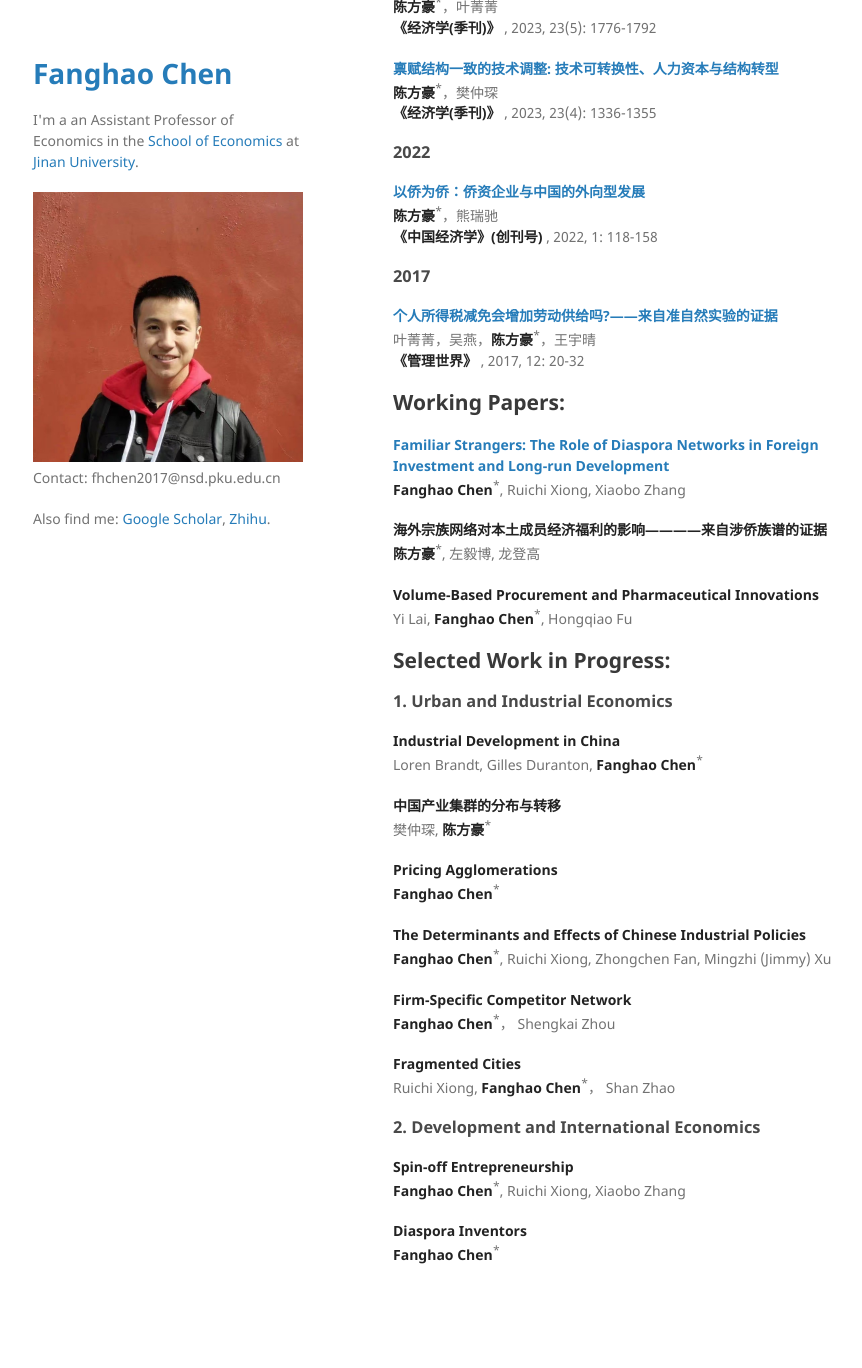
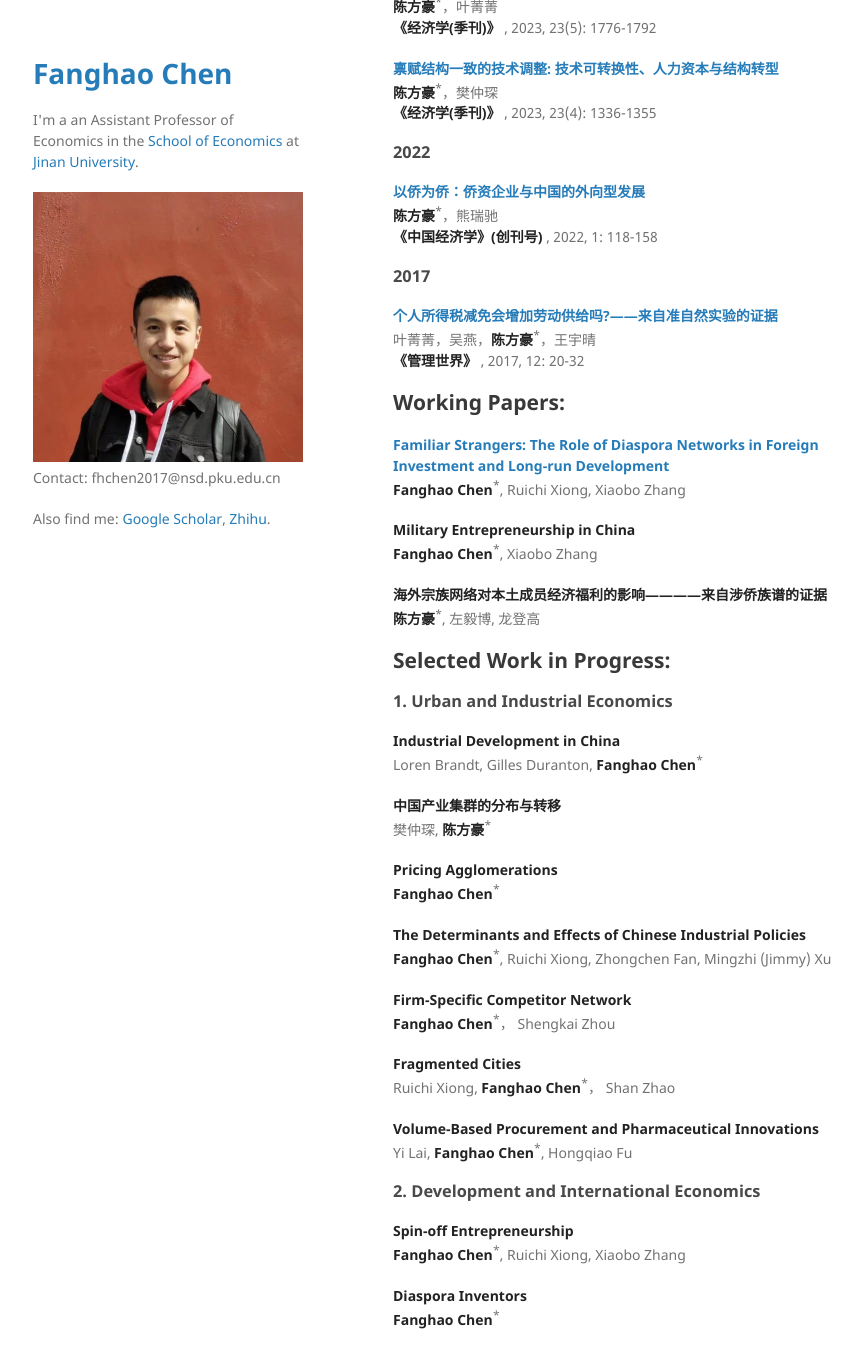
Before and after one commit to FanghaoChen/homepage, a Jekyll site: the page built from research.md, in a window 1280 px wide and 1400 px high, scrolled down 219 px. Shown: the top 1368 px of the window, without its empty margins (177-1039 px from the left). Built offline with Jekyll 4.4.1, drawn with Linux system fonts in a browser that asks for light colours; before the commit the page ends 1554 px from its top, so only the background shows below that.

Commit message:
Update research.md

```diff
--- a/research.md
+++ b/research.md
@@ -33,11 +33,11 @@ layout: default
 **[Familiar Strangers: The Role of Diaspora Networks in Foreign Investment and Long-run Development](https://papers.ssrn.com/sol3/papers.cfm?abstract_id=4004159)** <br/>
 **Fanghao Chen**<sup>*</sup>, Ruichi Xiong, Xiaobo Zhang
 
+**Military Entrepreneurship in China** <br/>
+**Fanghao Chen**<sup>*</sup>, Xiaobo Zhang
+
 **海外宗族网络对本土成员经济福利的影响————来自涉侨族谱的证据** <br/>
 **陈方豪**<sup>*</sup>, 左毅博, 龙登高
-
-**Volume-Based Procurement and Pharmaceutical Innovations** <br/>
-Yi Lai, **Fanghao Chen**<sup>*</sup>, Hongqiao Fu
 
 ## Selected Work in Progress:
 
@@ -61,6 +61,9 @@ Loren Brandt, Gilles Duranton, **Fanghao Chen**<sup>*</sup>
 **Fragmented Cities** <br/>
 Ruichi Xiong, **Fanghao Chen**<sup>*</sup>， Shan Zhao
 
+**Volume-Based Procurement and Pharmaceutical Innovations** <br/>
+Yi Lai, **Fanghao Chen**<sup>*</sup>, Hongqiao Fu
+
 ### 2. Development and International Economics ###
 
 **Spin-off Entrepreneurship** <br/>
```
